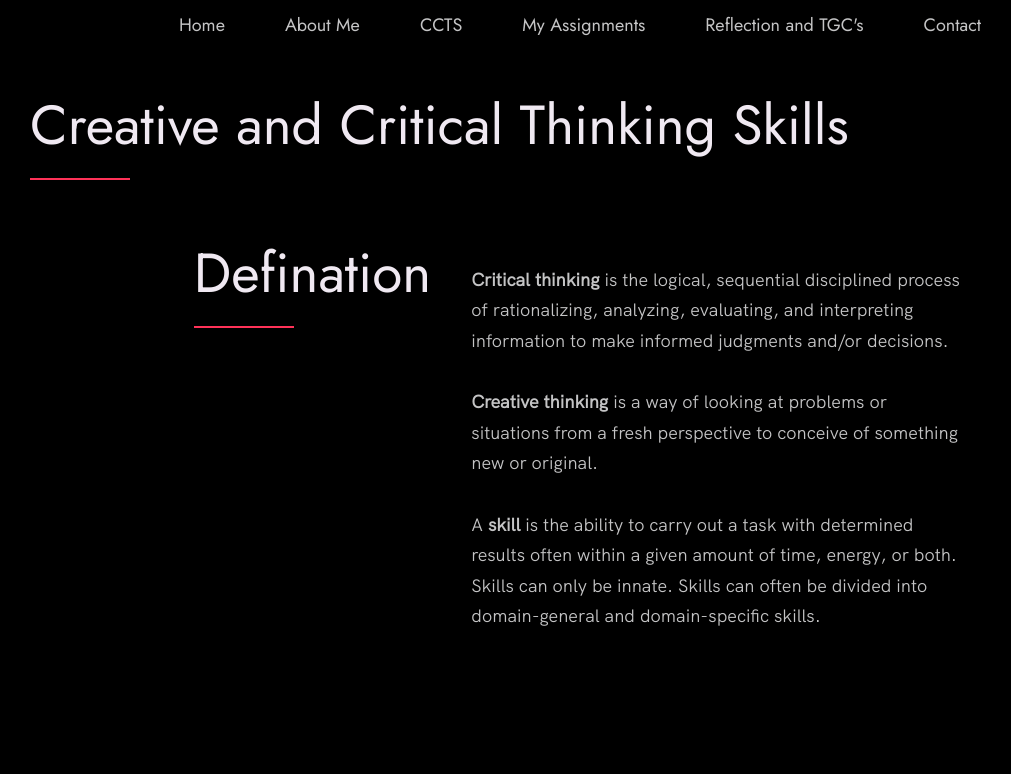
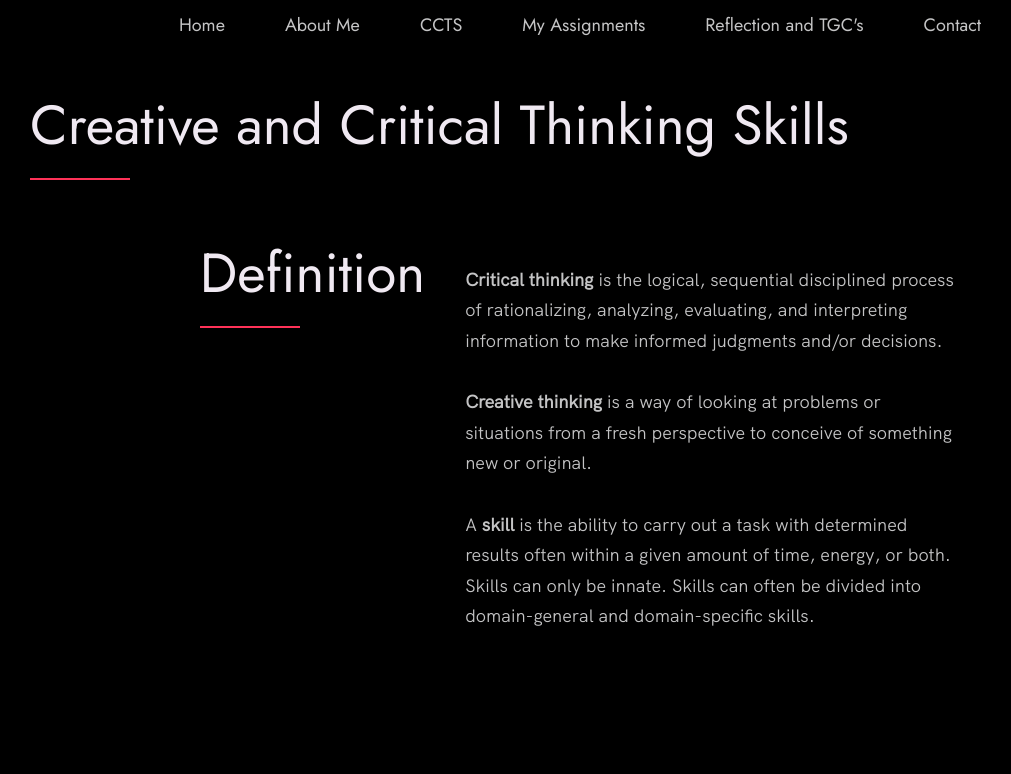
Before and after one commit to lolzaqwedcxs/praveen-eportfolio, a plain HTML site: page ccts.html in a window 1280 px wide. Shown: the top 774 px of the page, without its empty margins (60-1071 px from the left). Drawn offline with nearby package versions, Linux system fonts and the light colour scheme.

Commit message:
Update ccts.html

```diff
--- a/ccts.html
+++ b/ccts.html
@@ -45,7 +45,7 @@
 
 
               <div class="row2">
-                <h2>Defination</h2>
+                <h2>Definition</h2>
                 <div class="about__content">
                   <div class="about__text">
 
```
